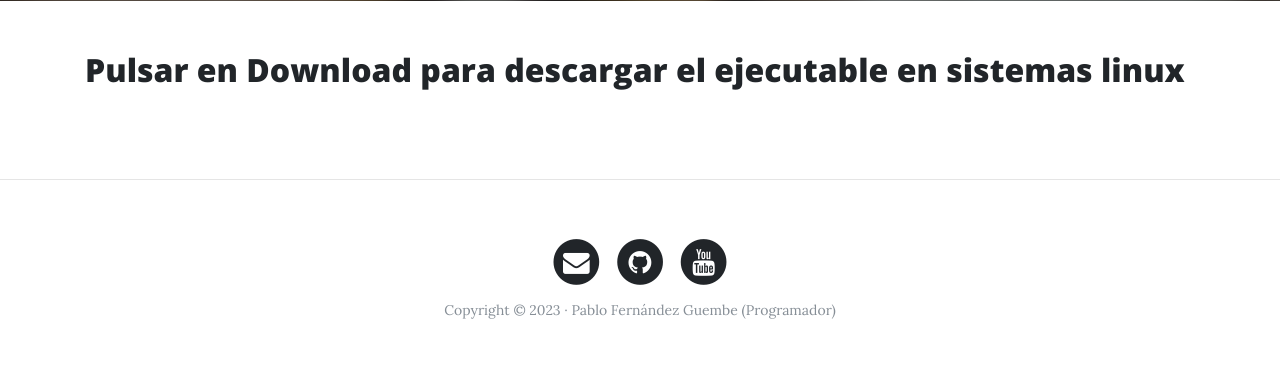
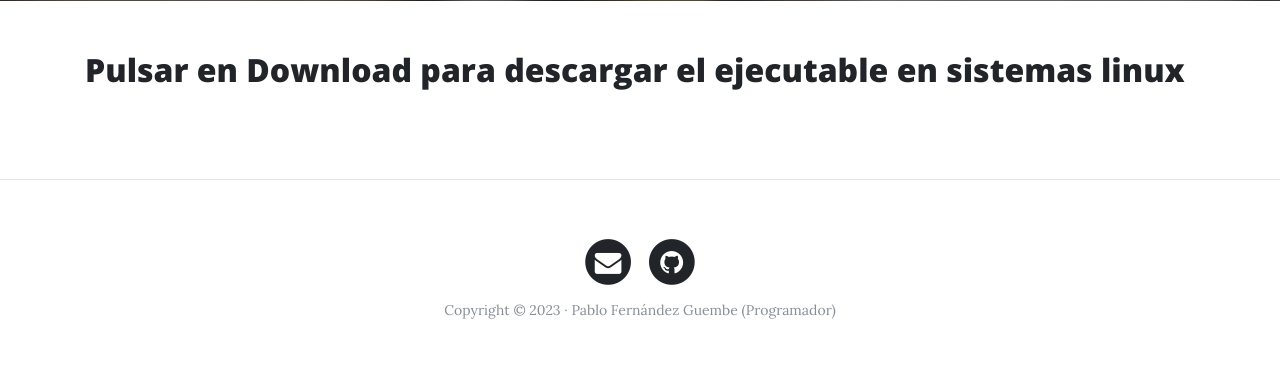
Before and after one commit to polifer27/mis_proyectos_C, a Django app: template proyectos_C/core/templates/core/portfolio.html in a window 1280 px wide. Shown: the part 505-891 px from the top of the page. Run offline with Django 4.2, Linux system fonts and the light colour scheme; the template is opened without the code that fills it, so the values that code supplies are empty; some libraries are stand-ins or nearby versions.

Commit message:
se quito el link a youtube

```diff
--- a/proyectos_C/core/templates/core/portfolio.html
+++ b/proyectos_C/core/templates/core/portfolio.html
@@ -100,7 +100,7 @@
           <div class="col-lg-8 col-md-10 mx-auto">
             <ul class="list-inline text-center">
               <li class="list-inline-item">
-                <a href="#">
+                <a href="http://poli.pythonanywhere.com/contact/">
                   <span class="fa-stack fa-lg">
                     <i class="fa fa-circle fa-stack-2x"></i>
                     <i class="fa fa-envelope fa-stack-1x fa-inverse"></i>
@@ -108,18 +108,14 @@
                 </a>
               </li>
               <li class="list-inline-item">
-                <a href="#">
+                <a href="https://github.com/polifer27">
                   <span class="fa-stack fa-lg">
                     <i class="fa fa-circle fa-stack-2x"></i>
                     <i class="fa fa-github fa-stack-1x fa-inverse"></i>
                   </span>
                 </a>
               </li>
-              <li class="list-inline-item">
-                <a href="#">
-                  <span class="fa-stack fa-lg">
-                    <i class="fa fa-circle fa-stack-2x"></i>
-                    <i class="fa fa-youtube fa-stack-1x fa-inverse"></i>
+
                   </span>
                 </a>
               </li>
```
